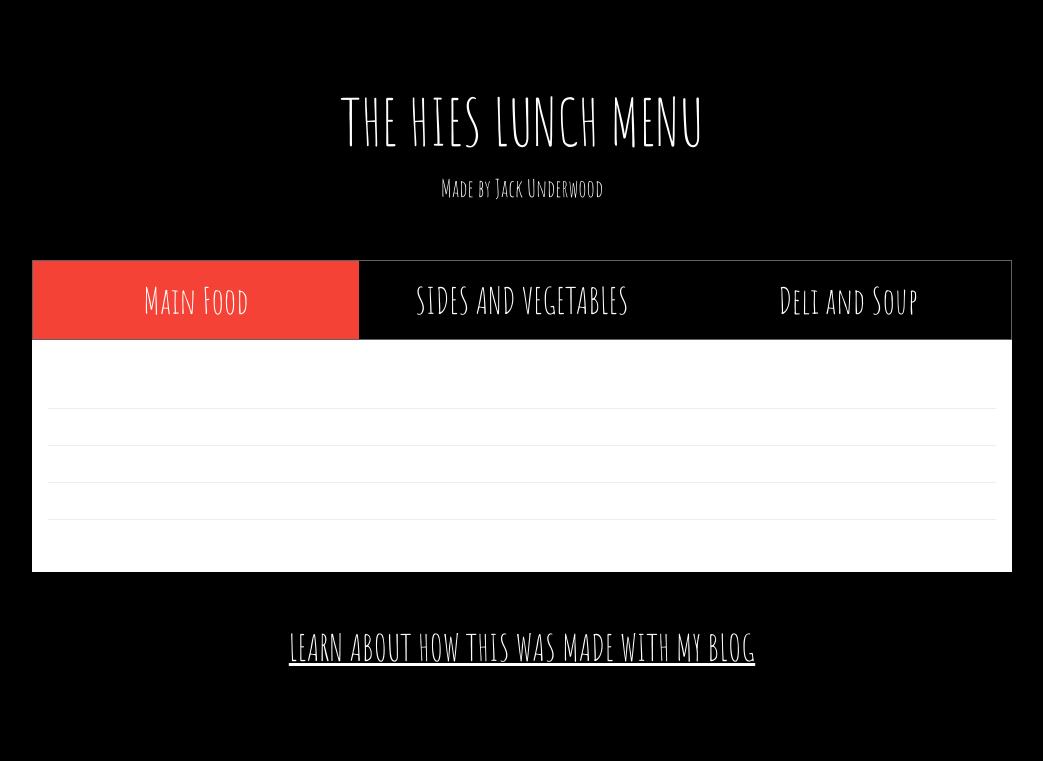
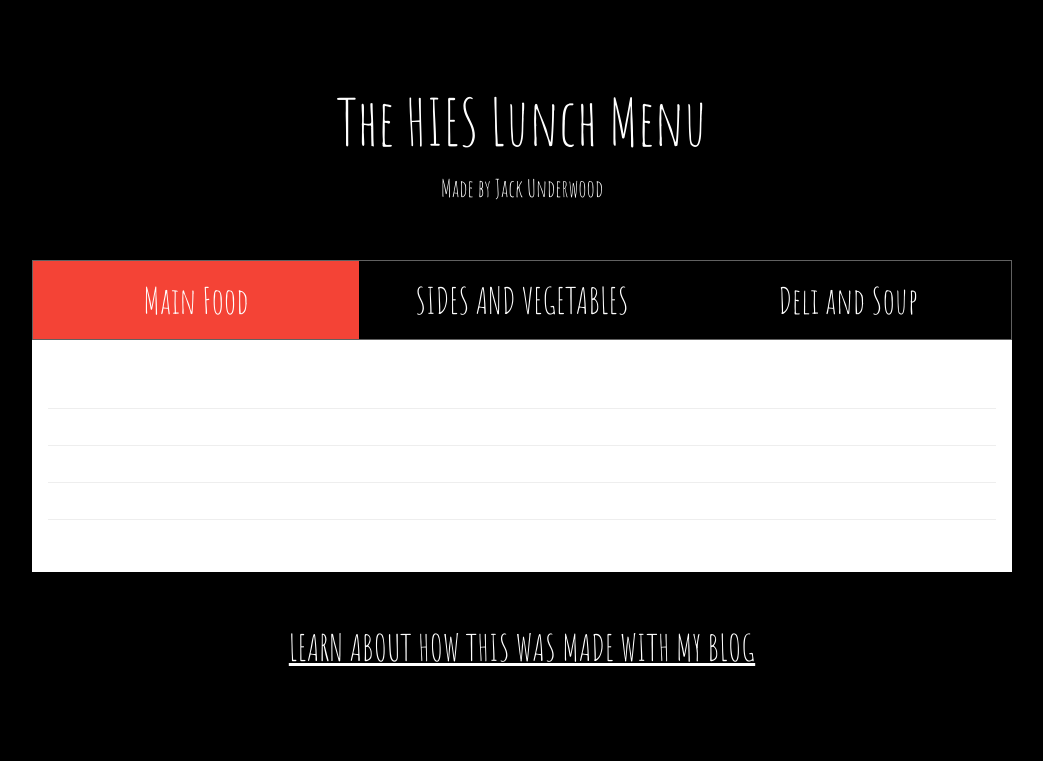
Before and after one commit to Igetsisss/HIES-Menu, a plain HTML site: page index.html in a window 1280 px wide. Shown: the whole page, without its empty margins (118-1161 px from the left). Drawn offline with nearby package versions, Linux system fonts and the light colour scheme; no server answers.

Commit message:
Update index.html

```diff
--- a/index.html
+++ b/index.html
@@ -2,6 +2,8 @@
 <!-- Listen here you little computer nerd i dont know who you are or why your in my source code but i want to make something straight this was my idea and so help me god if you copy me i might come for your faimly (for legal reasons thats a joke) ALSOOOO if your a sage web dev and your mad beacuse how many requests this is doing i will gadly take it down just feel free to contact me at jackunderwood@jackunderwood.org or underwoodja@bearsmail.org and tell me your issue and i will comply happly (or you could just give me cross orgin reacure sharing (cors) accscec hehehehe) -->
 <html>
 <head>
+<title>HIES Menu - Coded by Jack Underwood</title>
+<meta name="description" content="The Holy Innocent’s Episcopal School’s lunch menu - Coded by Jack Underwood.">
 <link rel="apple-touch-icon" sizes="180x180" href="/apple-touch-icon.png">
 <link rel="icon" type="image/png" sizes="32x32" href="/favicon-32x32.png">
 <link rel="icon" type="image/png" sizes="16x16" href="/favicon-16x16.png">
@@ -13,7 +15,6 @@
     }
 });
 </script>
-<title>HIES Menu - Coded by Jack Underwood</title>
 <meta charset="UTF-8">
 <meta name="viewport" content="width=device-width, initial-scale=1">
 <link rel="stylesheet" href="https://www.w3schools.com/w3css/4/w3.css">
@@ -42,7 +43,7 @@ body,h1,h2,h3,h4,h5,h6 {font-family: "Amatic SC", sans-serif}
 <div class="w3-container w3-black w3-padding-64 w3-xxlarge" id="menu">
   <div class="w3-content">
 
-    <h1 class="w3-center w3-jumbo" style="margin-bottom:-10px">THE HIES LUNCH MENU</h1>
+    <h1 class="w3-center w3-jumbo" style="margin-bottom:-10px">The HIES Lunch Menu</h1>
 <h1 class="w3-center w3-jumbo" style="margin-bottom:-10px"><div id="weekend"></div></h1>
     <h2 class="w3-center w3-xlarge" style="margin-bottom:-10px">Made by Jack Underwood</h2>
     <h2 class="w3-center w3-xxlarge" style="margin-bottom:-10px; font-style: italic;"><div class="jackiscool"></div></h2>
```
